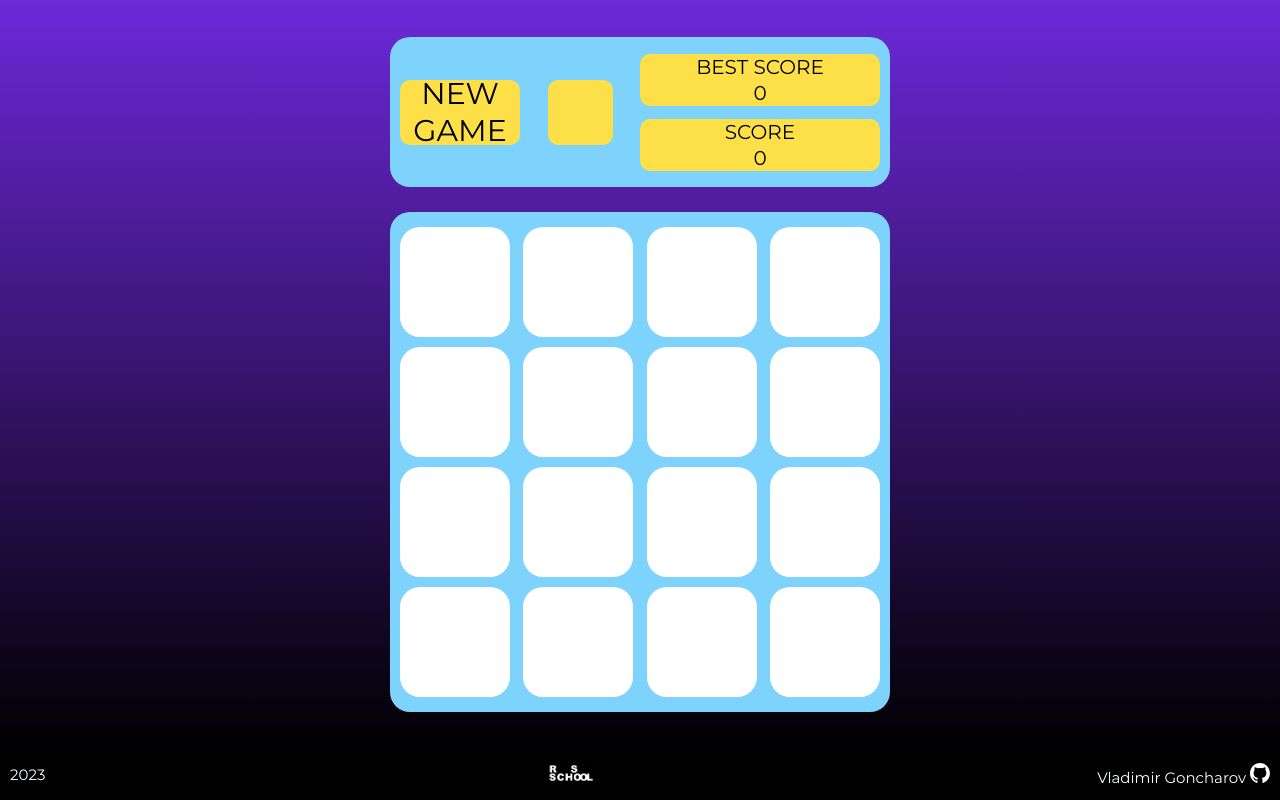
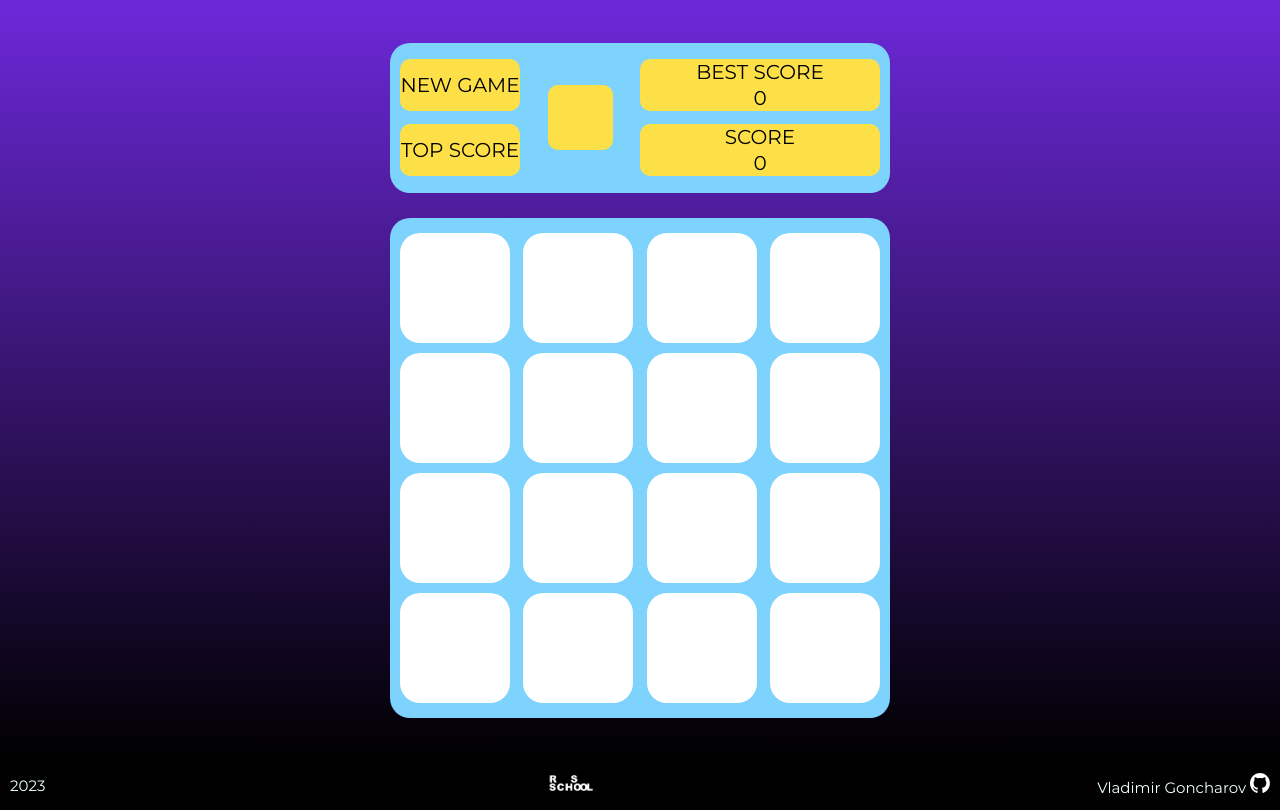
Before and after one commit to totoogg/JSFEPRESCHOOL2023Q2, a website: page random-game/index.html in a window 1280 px wide. Drawn offline with Linux system fonts and the light colour scheme.

Commit message:
feat: add css style top list

```diff
--- a/random-game/assets/sass/_all.scss
+++ b/random-game/assets/sass/_all.scss
@@ -15,6 +15,10 @@ body {
   flex-direction: column;
   justify-content: space-between;
   align-items: center;
-  height: 100vh;
+  min-height: 100vh;
   width: 100%;
 }
+
+@mixin media-tablet {
+  @media (max-width: 768px) { @content; }
+}
--- a/random-game/assets/sass/_footer.scss
+++ b/random-game/assets/sass/_footer.scss
@@ -5,6 +5,7 @@ footer {
   font-size: 1.5rem;
   padding: 10px;
   display: flex;
+  min-height: 5vh;
 
 
   .wrapper_footer {
--- a/random-game/assets/sass/_main.scss
+++ b/random-game/assets/sass/_main.scss
@@ -1,5 +1,5 @@
 main {
-  height: 100%;
+  min-height: 95vh;
   width: 100%;
   background: linear-gradient(#6d28d9, #000000);
   display: flex;
@@ -14,6 +14,11 @@ main {
     justify-content: space-around;
     overflow: hidden;
 
+    @include media-tablet {
+      width: 300px;
+      height: 500px;
+    }
+
     .main__information {
       padding: 10px;
       display: flex;
@@ -23,13 +28,29 @@ main {
       background: #7dd3fc;
       border-radius: 20px;
 
-      .information__start {
+      @include media-tablet {
+        height: 100px;
+      }
+
+      .information__buttons {
+        height: 100%;
+        width: 25%;
+        border-radius: 10px;
+        font-size: 2rem;
+        display: flex;
+        flex-direction: column;
+        justify-content: space-around;
+
+        @include media-tablet {
+          font-size: 1rem;
+        }
+
+        .information__buttons__start {
           cursor: pointer;
           background: #fde047;
-        width: 25%;
-        height: 50%;
+          width: 100%;
+          height: 40%;
           border-radius: 10px;
-        font-size: 3rem;
           display: flex;
           justify-content: center;
           align-items: center;
@@ -41,6 +62,24 @@ main {
           }
         }
 
+        .information__buttons__top {
+          cursor: pointer;
+          background: #fde047;
+          width: 100%;
+          height: 40%;
+          border-radius: 10px;
+          display: flex;
+          justify-content: center;
+          align-items: center;
+          text-align: center;
+
+          &:hover {
+            background-color: #f472b6;
+            transform: scale(1.1);
+          }
+        }
+      }
+
       .information__sound {
         width: 65px;
         height: 50%;
@@ -48,10 +87,16 @@ main {
         cursor: pointer;
         background: #fde047;
         background-image: url(../svg/sound.svg);
+        background-repeat: no-repeat;
+        background-position: center;
 
         &:hover {
           background-color: #f472b6;
           transform: scale(1.1);
+        }
+
+        @include media-tablet {
+          width: 40px;
         }
       }
 
@@ -62,6 +107,10 @@ main {
         flex-direction: column;
         justify-content: space-around;
         font-size: 2rem;
+
+        @include media-tablet {
+          font-size: 1.5rem;
+        }
 
         .information__score__best {
           text-align: center;
@@ -96,6 +145,11 @@ main {
       justify-content: space-between;
       border-radius: 20px;
 
+      @include media-tablet {
+        width: 300px;
+        height: 300px;
+      }
+
       .game {
         width: calc(25% - 10px);
         background-color: #ffffff;
--- a/random-game/index.html
+++ b/random-game/index.html
@@ -11,7 +11,10 @@
   <main>
     <div class="wrapper_main">
       <div class="main__information">
-        <div class="information__start">NEW GAME</div>
+        <div class="information__buttons">
+          <div class="information__buttons__start">NEW GAME</div>
+          <div class="information__buttons__top">TOP SCORE</div>
+        </div>
         <div class="information__sound"></div>
         <div class="information__score">
           <div class="information__score__best">
```
Also changed, not shown: random-game/assets/sass/style.css, 1 other file. Lines whose indentation alone changed are shown as unchanged.
